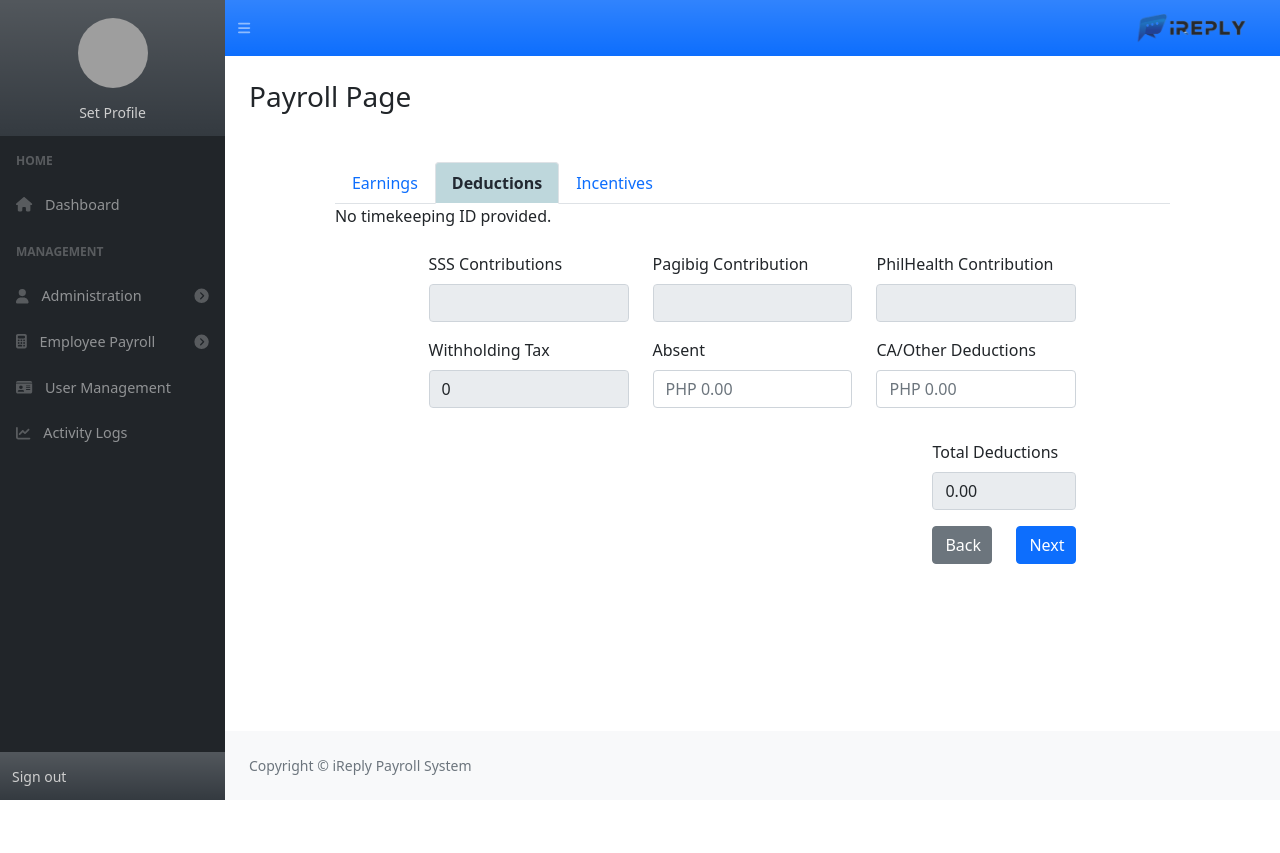
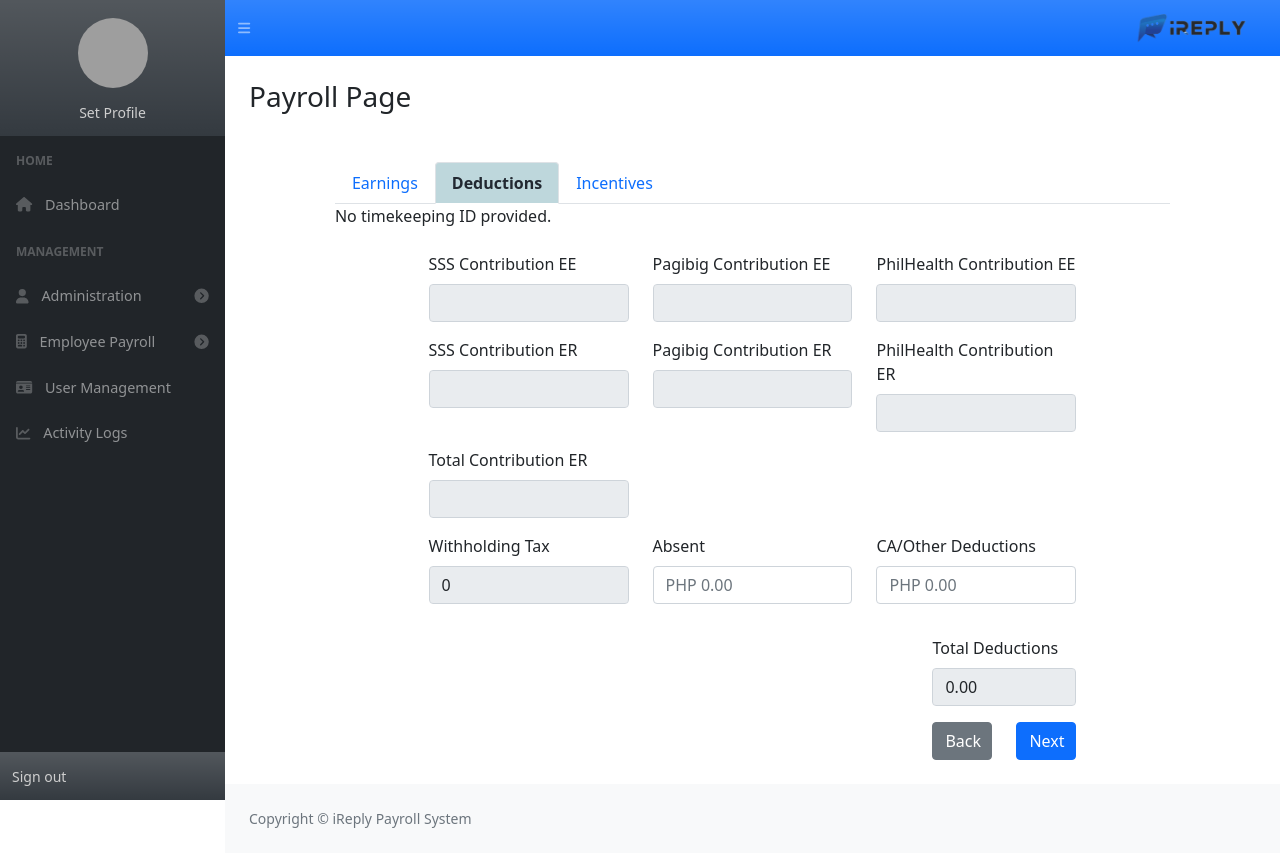
Before and after one commit to hernanigng/iReply_Payroll_System, a PHP site: page /route/Process_Payroll_Timekeeping.php in a window 1280 px wide, after a click on "Deductions". Before the commit the page ends 800 px from the top, so only its background shows below. Run offline with PHP 8.4, Linux system fonts and the light colour scheme; the visitor is signed in with stand-in values (Sample User, id 1); data that the repository does not hold is empty; some libraries are stand-ins or nearby versions; grey boxes are pictures that could not be loaded.

Commit message:
revise revise

```diff
--- a/route/Process_Payroll_Timekeeping.php
+++ b/route/Process_Payroll_Timekeeping.php
@@ -45,7 +45,8 @@
     if ($timekeepingId) {
         // Fetch data based on timekeeping_ID
         $sql = "SELECT date_from, date_to, Total_DysWork, tbl_employee.employee_id, firstname, lastname, account_bonus,
-                       daily_rate, sss_con, pagibig_con, philhealth_con, regular_holiday, special_holiday, overtime,
+                       daily_rate, sss_con, sss_con_er, pagibig_con, pagibig_con_er, philhealth_con, philhealth_con_er,
+                       total_contribution_er, regular_holiday, special_holiday, overtime,
                        night_differential, regular_holiday_night_diff, special_holiday_night_diff,
                        regular_holiday_overtime, special_holiday_overtime, drd
                 FROM tbl_timekeeping
@@ -74,6 +75,10 @@
                 $sss = $data['sss_con'];
                 $pagibig = $data['pagibig_con'];
                 $philhealth = $data['philhealth_con'];
+                $sssER = $data['sss_con_er'];
+                $pagibigER = $data['pagibig_con_er'];
+                $philhealthER = $data['philhealth_con_er'];
+                $totalER = $data['total_contribution_er'];
 
                 $regularHoliday = (float)$data['regular_holiday'];
                 $specialHoliday = (float)$data['special_holiday'];
@@ -855,16 +860,38 @@ $('#payAdjustments_id').on('input', function() {
                         <div class="container mt-4 col-10">
                             <div class="row mb-3">
                                 <div class="col-md-4">
-                                    <label for="sss" class="form-label">SSS Contributions</label>
+                                    <label for="sss" class="form-label">SSS Contribution EE</label>
                                     <input type="text" name="sss" class="form-control" id="sss_id" value="<?php echo isset($sss) ? $sss : ''; ?>" readonly>
                                 </div>
                                 <div class="col-md-4">
-                                    <label for="pagibig" class="form-label">Pagibig Contribution</label>
+                                    <label for="pagibig" class="form-label">Pagibig Contribution EE</label>
                                     <input type="text" name="pagibig" class="form-control" id="pagibig_id" value="<?php echo isset($pagibig) ? $pagibig : ''; ?>" readonly>
                                 </div>
                                 <div class="col-md-4">
-                                    <label for="philhealth" class="form-label">PhilHealth Contribution</label>
+                                    <label for="philhealth" class="form-label">PhilHealth Contribution EE</label>
                                     <input type="text" name="philhealth" class="form-control" id="philhealth_id" value="<?php echo isset($philhealth) ? $philhealth : ''; ?>" readonly>
+                                </div>
+                            </div>
+
+                            <div class="row mb-3">
+                                <div class="col-md-4">
+                                    <label for="sssER" class="form-label">SSS Contribution ER</label>
+                                    <input type="text" name="sssER" class="form-control" id="sssER_id" value="<?php echo isset($sssER) ? $sssER : ''; ?>" readonly>
+                                </div>
+                                <div class="col-md-4">
+                                    <label for="pagibigER" class="form-label">Pagibig Contribution ER</label>
+                                    <input type="text" name="pagibigER" class="form-control" id="pagibigER_id" value="<?php echo isset($pagibigER) ? $pagibigER : ''; ?>" readonly>
+                                </div>
+                                <div class="col-md-4">
+                                    <label for="philhealthER" class="form-label">PhilHealth Contribution ER</label>
+                                    <input type="text" name="philhealthER" class="form-control" id="philhealthER_id" value="<?php echo isset($philhealthER) ? $philhealthER : ''; ?>" readonly>
+                                </div>
+                            </div>
+
+                            <div class="row mb-3">
+                                <div class="col-md-4">
+                                    <label for="totalER" class="form-label">Total Contribution ER</label>
+                                    <input type="text" name="totalER" class="form-control" id="totalER_id" value="<?php echo isset($totalER) ? $totalER : ''; ?>" readonly>
                                 </div>
                             </div>
 
--- a/route/employee_attendance.php
+++ b/route/employee_attendance.php
@@ -176,7 +176,7 @@ if (isset($_GET['employee_id'])) {
 
                 <tbody>
                 <?php
-                            $query1 = "SELECT * FROM tbl_timekeeping WHERE employee_id= '$employeeId' ";
+                            $query1 = "SELECT * FROM tbl_timekeeping WHERE employee_id= '$employeeId' ORDER BY date_to DESC";
                             $result1 = $conn->query($query1);
 
                             while ($data1 = mysqli_fetch_array($result1)) {
--- a/route/functions/update_employee.php
+++ b/route/functions/update_employee.php
@@ -37,7 +37,7 @@ $philhealthCon = $_POST['philhealth_con'];
 $sssER = $_POST['sss_con_er'];
 $pagibigER = $_POST['pagibig_con_er'];
 $philhealthER = $_POST['philhealth_con_er'];
-$philhealthER = $_POST['total_contribution_er'];
+$totalER = $_POST['total_contribution_er'];
 $tax = $_POST['tax_percentage'];
 
 // Validate other fields as needed...
@@ -112,7 +112,7 @@ $philhealthCon,
 $sssER,
 $pagibigER,
 $philhealthER,
-$totalConER,
+$totalER,
 $tax,
 $employeeId);
 
```
Also changed, not shown: route/viewEmployee.php (+18 -33 lines).
